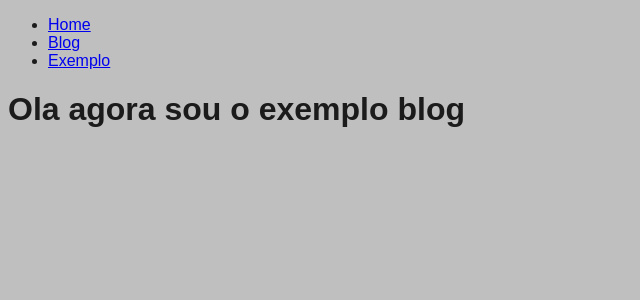
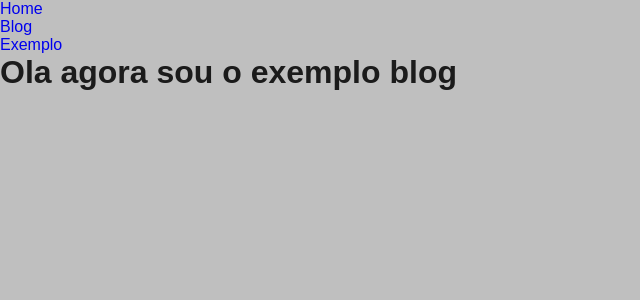
Before and after one commit to danielBRTanimacao/aulas-python-curso, a Django app: page /blog/exemplo/ in a window 1280 px wide. Shown: the top 300 px of the page, without its empty margins (0-640 px from the left). Run offline with Django 5.2, Linux system fonts and the light colour scheme.

Commit message:
Style css global

```diff
--- a/aula207/base/global/partials/head.html
+++ b/aula207/base/global/partials/head.html
@@ -2,7 +2,8 @@
 <head>
     <meta charset="UTF-8" />
     <meta name="viewport" content="width=device-width, initial-scale=1.0" />
-    <link rel="stylesheet" href="{% static "home/css/style.css" %}" /> <link
-    rel="stylesheet" href="{% static "global/css/index.css" %}" />
+
     <title>{{ title }}Bico Seco website</title>
+
+    <link rel="stylesheet" href="{% static "global/css/index.css" %}" />
 </head>
--- a/aula207/base/static/global/css/index.css
+++ b/aula207/base/static/global/css/index.css
@@ -1,8 +1,15 @@
 * {
     font-family: sans-serif, normal;
+    margin: 0;
+    padding: 0;
+    box-sizing: border-box;
 }
 
 body {
     background: rgba(34, 34, 34, 0.285);
     color: rgb(27, 27, 27);
 }
+
+a {
+    text-decoration: none;
+}
```
Also changed, not shown: aula207/home/static/home/css/style.css (added).
